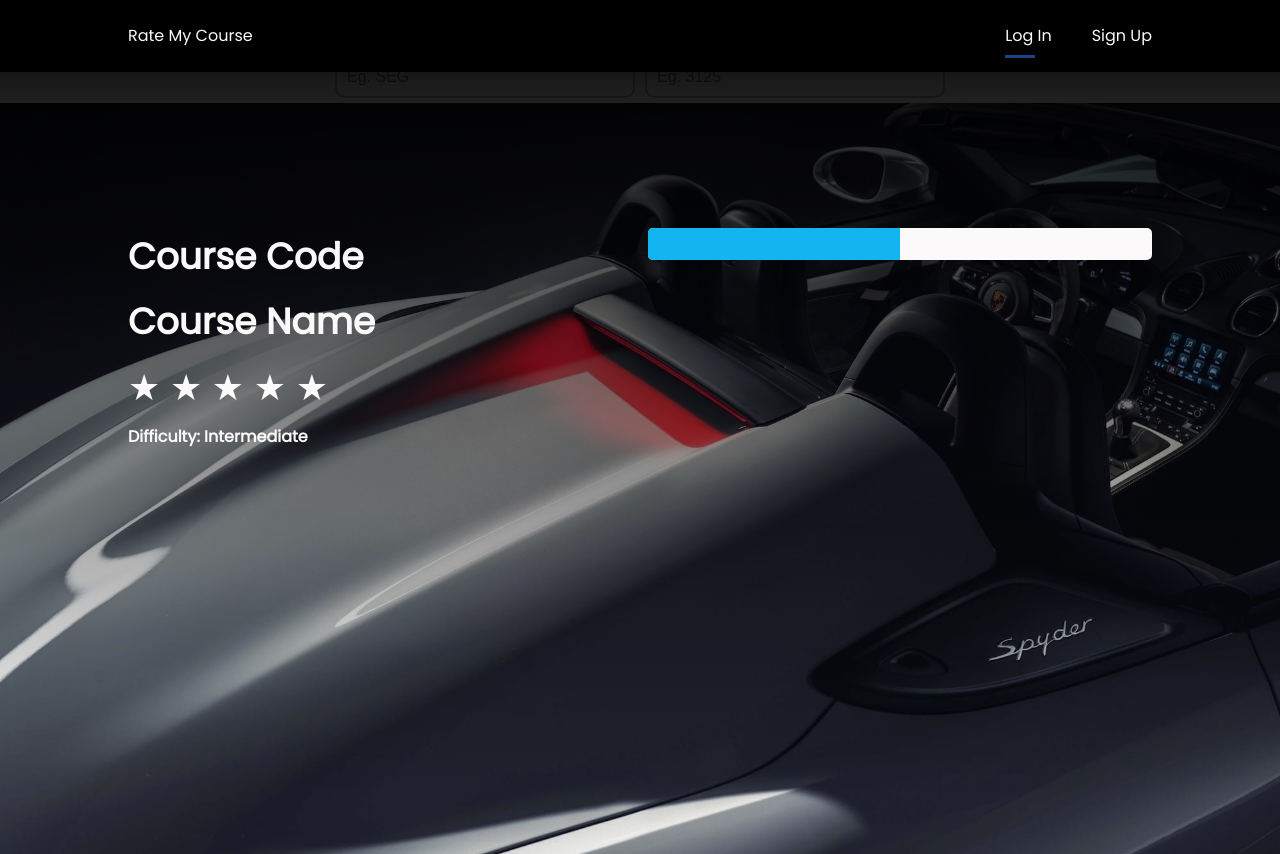
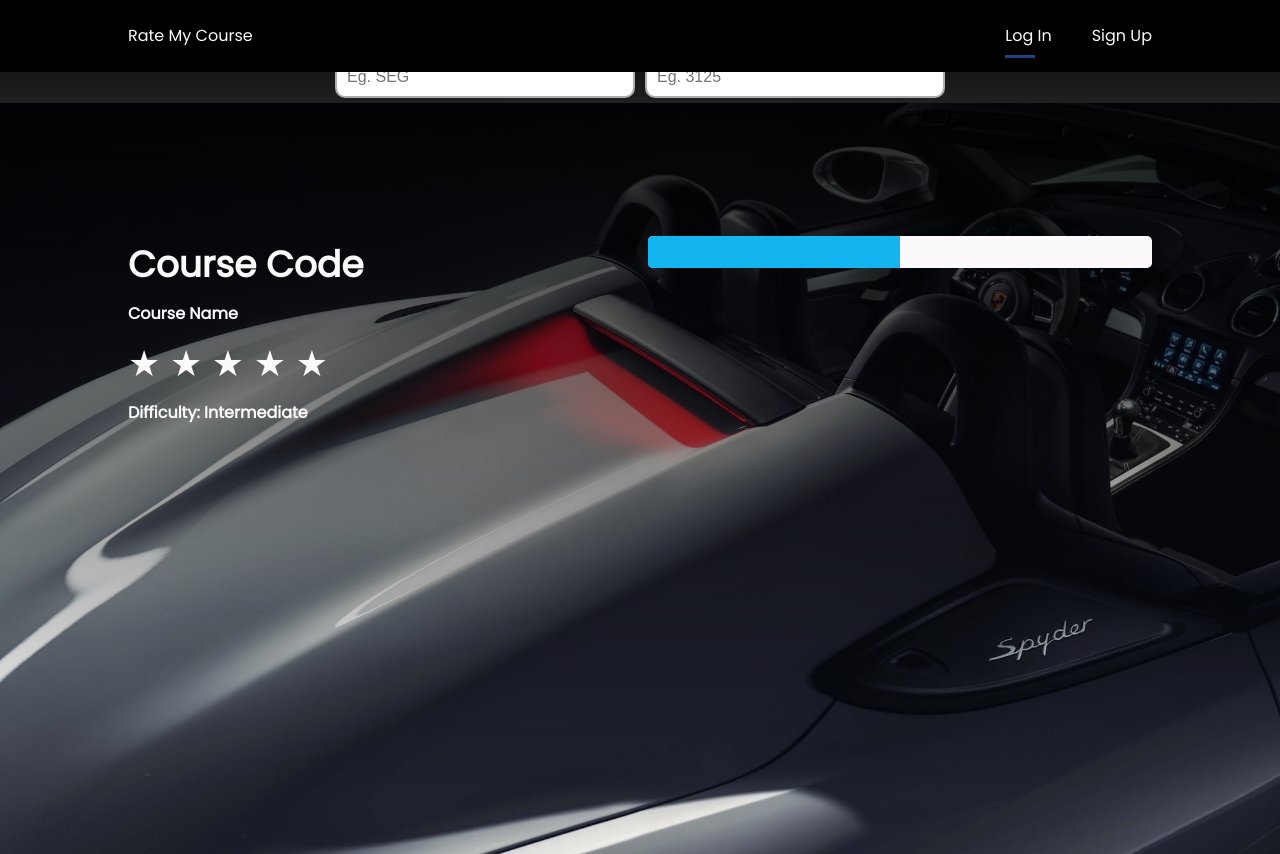
Before and after one commit to mehtameet12/RateMyCourse, a Django app: page /results/ in a window 1280 px wide. Shown: the top 854 px of the page. Run offline with Django 4.2, Linux system fonts and the light colour scheme.

Commit message:
minor changes but search section still needs padding

```diff
--- a/RateMyCourse/static/Css/styles.css
+++ b/RateMyCourse/static/Css/styles.css
@@ -225,6 +225,7 @@
     height: 3px;
     background-color: var(--first-color-light);
 }
+
 
 /* Sign-Up and Log-In */
 
@@ -598,6 +599,12 @@
     color: var(--first-color-lighten);
 }
 
+.ratings__subtitle{
+    font-size: var(--normal-font-size);
+    font-weight: bold;
+    color: var(--first-color-lighten);
+}
+
 .ratings__stars {
     font-size: var(--h1-font-size);
     color: var(--first-color-ratings);
@@ -664,6 +671,13 @@
   .input-group label {
     margin-bottom: 5px;
   }
+
+.search-section {
+    position: sticky;
+    top: 0;
+    background-color: transparent;
+    z-index: 1;
+}
 
 /* Buttons */
 .button{
--- a/RateMyCourse/templates/results.html
+++ b/RateMyCourse/templates/results.html
@@ -122,7 +122,7 @@
                   <div class="result__container bd-container bd-grid">
                     <div class="ratings">
                       <h2 class="ratings__title">Course Code</h2>
-                      <h3 class="ratings__title">Course Name</h3>
+                      <h3 class="ratings__subtitle">Course Name</h3>
                       <div class="ratings__stars" id="star-rating">
                         <span class="star">&#9733;</span>
                         <span class="star">&#9733;</span>
```
